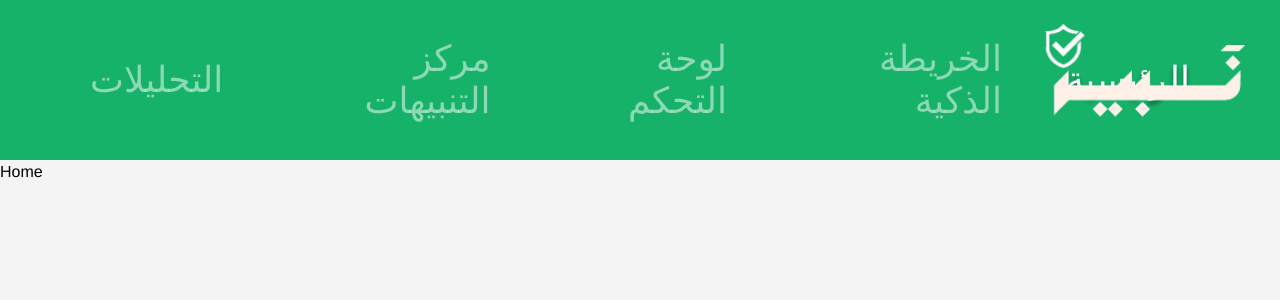
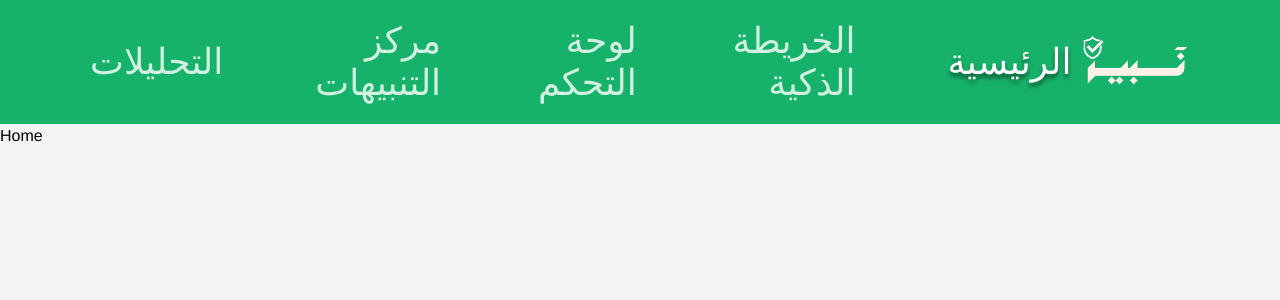
Before and after one commit to 7t4o/Absher_Tuwaiq, a React (Vite) app: page / in a window 1280 px wide. Shown: the top 300 px of the page. Built offline with nearby package versions, Linux system fonts and the light colour scheme.

Commit message:
Navbar problems

```diff
--- a/src/components/Nav.tsx
+++ b/src/components/Nav.tsx
@@ -1,38 +1,79 @@
 import { Link, useLocation } from "react-router-dom";
+import { useState } from "react";
+import { FiMenu, FiX } from "react-icons/fi";
 
 const navigationItems = [
+  { label: "الرئيسية", to: "/" },
+  { label: "الخريطة الذكية", to: "/map" },
+  { label: "لوحة التحكم", to: "/dashboard" },
+  { label: "مركز التنبيهات", to: "/notifications" },
   { label: "التحليلات", to: "/analytics" },
-  { label: "مركز التنبيهات", to: "/notifications" },
-  { label: "لوحة التحكم", to: "/dashboard" },
-  { label: "الخريطة الذكية", to: "/map" },
-  { label: "الرئيسية", to: "/" },
 ];
 
 export default function Nav() {
   const location = useLocation();
+  const [open, setOpen] = useState(false);
+
+  const isActive = (path: string) => path === location.pathname;
 
   return (
-    <header className="bg-[#17b26a] h-40 relative">
+    <header className="relative bg-[#17b26a]" dir="rtl">
+      <div className="flex items-center justify-between px-4 py-4 sm:px-6 lg:px-[90px] lg:py-5">
+        <div className="h-14 w-auto object-contain sm:h-16 lg:h-20 overflow-hidden">
           <img
-        className="absolute top-0 right-0 w-[287px] h-56 object-cover"
+            className="h-22 w-auto object-cover sm:h-24 lg:h-30"
             alt="Logo"
-        src={`${import.meta.env.BASE_URL}images/Logo.png`}
+            src="/images/Logo.png"
           />
-      <nav className="flex items-center justify-start gap-16 h-full px-[90px]">
+        </div>
+
+        <button
+          type="button"
+          aria-label={open ? "إغلاق القائمة" : "فتح القائمة"}
+          className="flex h-11 w-11 items-center justify-center rounded-lg border border-white/30 text-white transition hover:bg-white/10 focus:outline-none focus:ring-2 focus:ring-white lg:hidden"
+          onClick={() => setOpen((prev) => !prev)}
+        >
+          {open ? <FiX className="h-6 w-6" /> : <FiMenu className="h-6 w-6" />}
+        </button>
+
+        <nav className="hidden h-full items-center justify-start gap-23 lg:flex">
           {navigationItems.map((item, index) => (
             <Link
               to={item.to || "#"}
               key={index}
-            className={`font-normal text-4xl cursor-pointer tracking-[0] leading-[normal] [direction:rtl] transition-all duration-300 ease-in-out hover:scale-105 ${
-              item.to === location.pathname
+              className={`cursor-pointer text-4xl font-normal leading-[normal] tracking-[0] transition-all duration-300 ease-in-out hover:scale-105 ${
+                isActive(item.to)
                   ? "font-bold text-white [text-shadow:0px_4px_4px_#00000080]"
-                : "text-[#ffffff80] hover:text-white"
+                  : "text-[#ffffffcc] hover:text-white"
               }`}
             >
               {item.label}
             </Link>
           ))}
         </nav>
+      </div>
+
+      {/* Mobile menu */}
+      {open && (
+        <div className="border-t border-white/20 bg-[#17b26a] px-4 pb-4 sm:px-6 lg:hidden">
+          <nav className="flex flex-col gap-3 pt-3">
+            {navigationItems.map((item, index) => (
+              <Link
+                to={item.to || "#"}
+                key={index}
+                onClick={() => setOpen(false)}
+                className={`rounded-lg px-3 py-2 text-xl font-medium transition hover:bg-white/10 ${
+                  isActive(item.to)
+                    ? "text-white [text-shadow:0px_4px_4px_#00000080]"
+                    : "text-[#ffffffcc]"
+                }`}
+              >
+                {item.label}
+              </Link>
+            ))}
+          </nav>
+        </div>
+      )}
     </header>
-  );
+  )
 }
```
Lines whose indentation alone changed are shown as unchanged.
